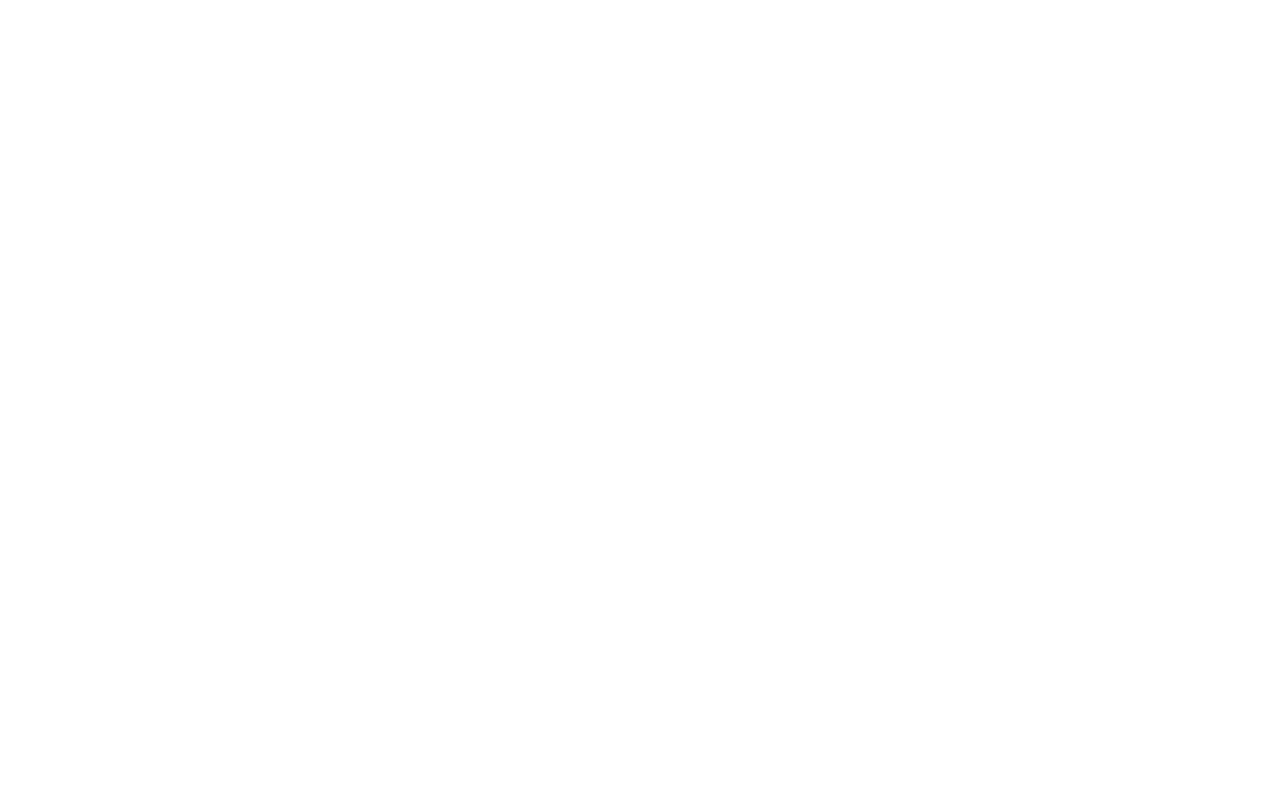
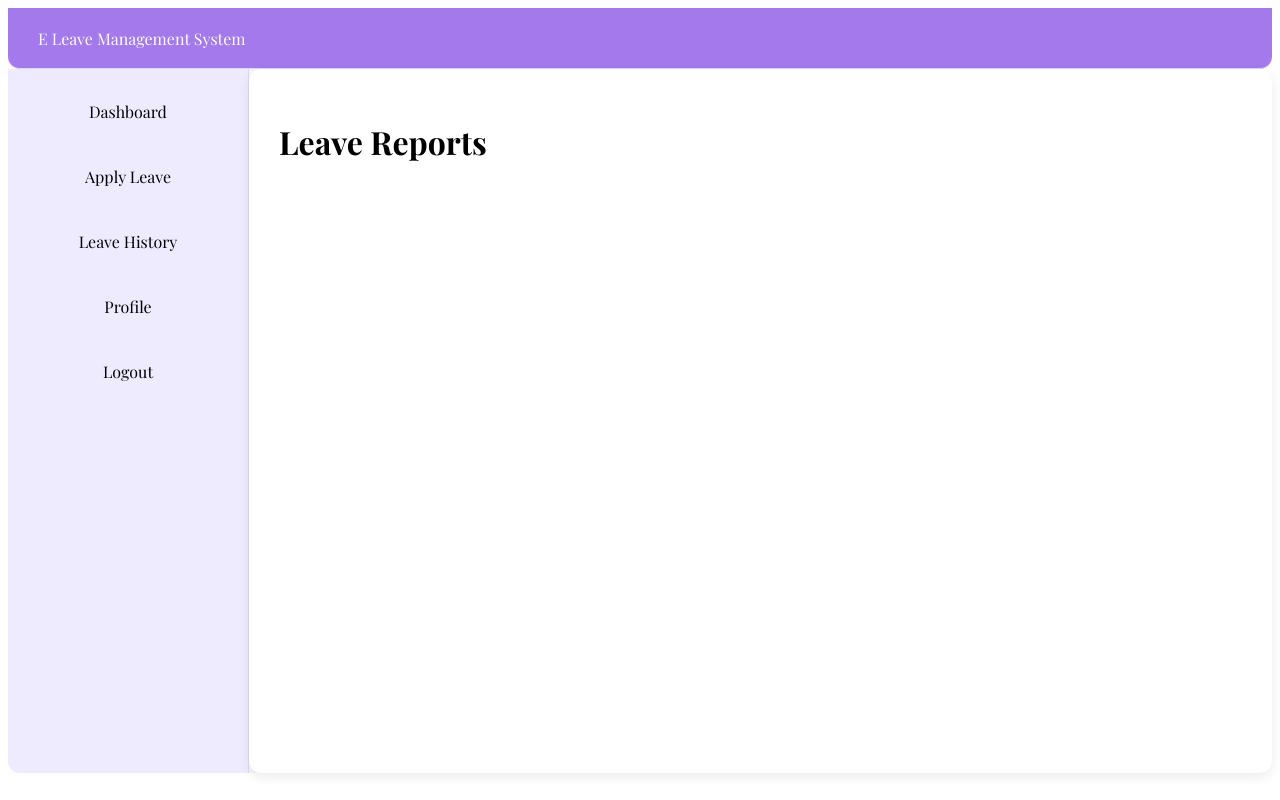
Before and after one commit to SamiruMahanama/E-Leave-Management-System, a React (Vite) app: page /leave-reports in a window 1280 px wide. Before the commit this address had no page. Built offline with nearby package versions, Linux system fonts and the light colour scheme.

Commit message:
Keave report page created

```diff
--- a/src/App.jsx
+++ b/src/App.jsx
@@ -1,13 +1,12 @@
 import Layout from "./components/Layout";
 import ManagerApprovalPage from "./pages/ManagerApprovalPage";
-
 import { BrowserRouter, Routes, Route } from "react-router-dom";
-
 import LoginPage from "./pages/LoginPage";
 import DashboardPage from "./pages/DashboardPage";
 import ApplyLeavePage from "./pages/ApplyLeavePage";
 import LeaveHistoryPage from "./pages/LeaveHistoryPage";
 import ProfilePage from "./pages/ProfilePage";
+import LeaveReportPage from "./pages/LeaveReportPage";
 
 function App() {
   return (
@@ -58,6 +57,14 @@
             </Layout>
           }
         />
+        <Route
+          path="/leave-reports"
+          element={
+            <Layout>
+              <LeaveReportPage />
+            </Layout>
+          }
+        />
       </Routes>
     </BrowserRouter>
   );
--- a/src/components/Sidebar.jsx
+++ b/src/components/Sidebar.jsx
@@ -36,6 +36,9 @@
               Manager Approval
             </li>
           )}
+          {user?.role === "MANAGER" && (
+            <li onClick={() => navigate("/leave-reports")}>Leave Reports</li>
+          )}
           <li className="sidebar-item" onClick={() => setShowLogoutModal(true)}>
             Logout
           </li>
--- /dev/null
+++ b/src/pages/LeaveReportPage.jsx
@@ -0,0 +1,9 @@
+function LeaveReportPage() {
+    return (
+        <div>
+            <h1>Leave Reports</h1>
+        </div>
+    );
+}
+
+export default LeaveReportPage;
```
Also changed, not shown: 1 other file (tests, documents, lock files or other folders).
